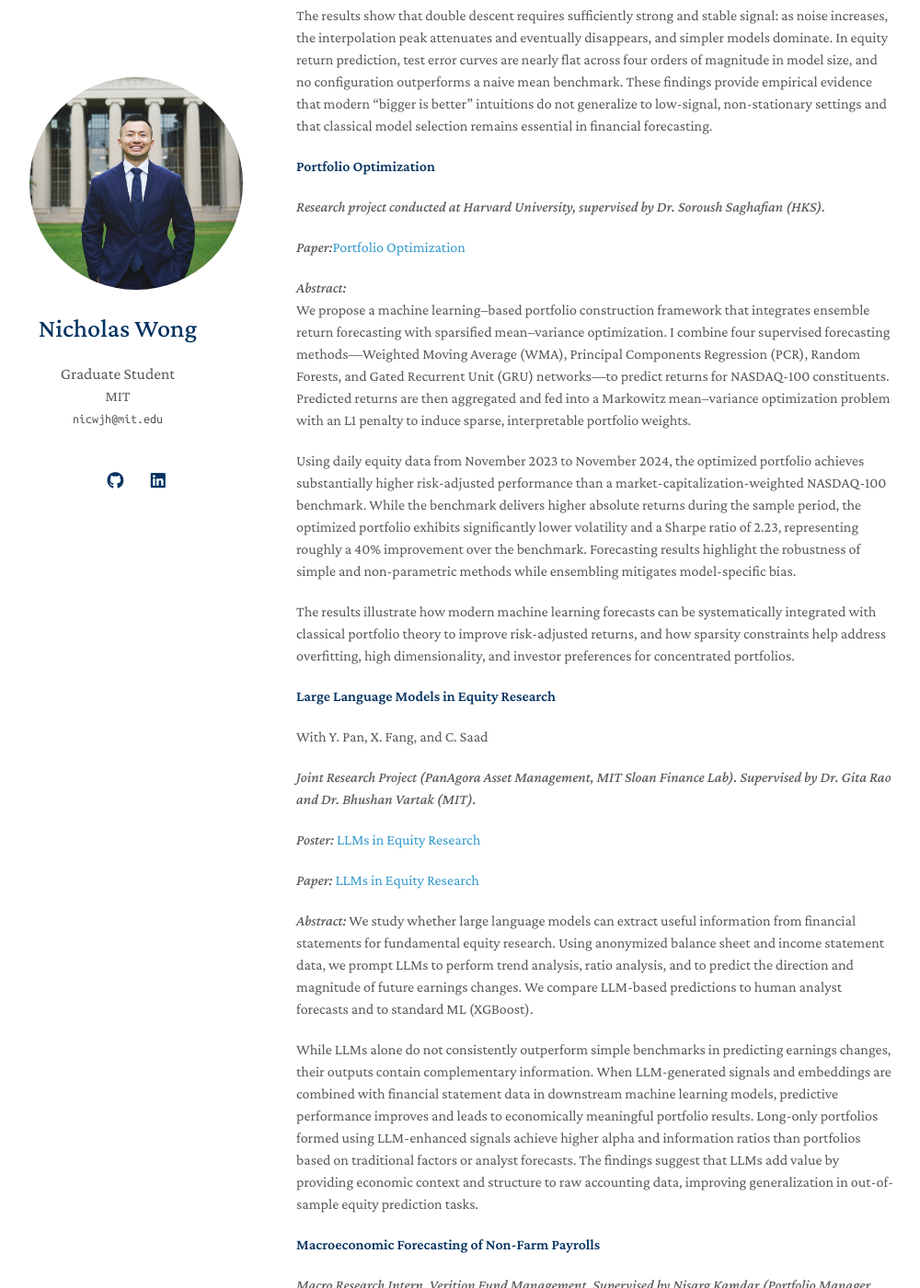
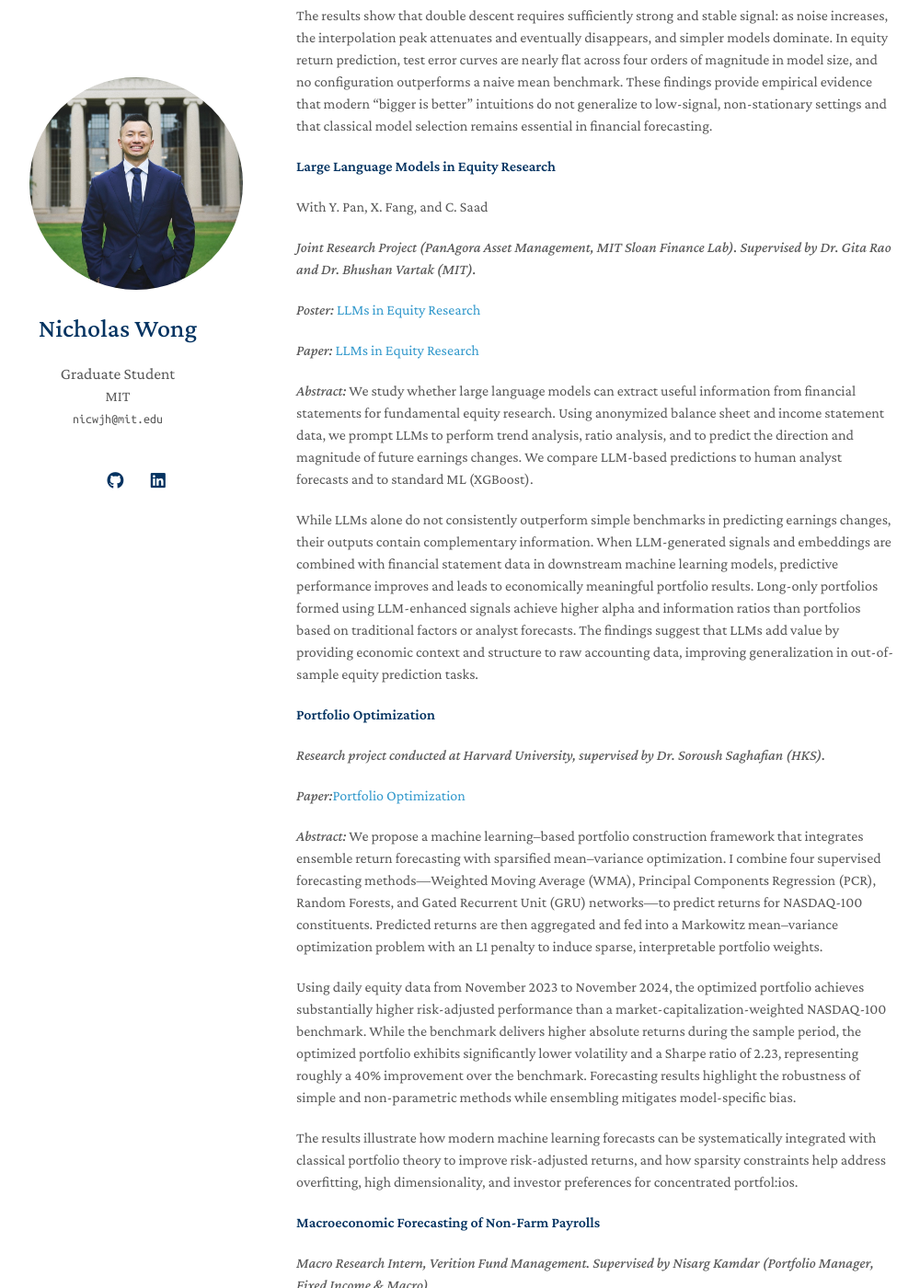
Before and after one commit to nicwjh/nicwjh.github.io, a Jekyll site: the page built from index.md, in a window 1280 px wide and 1400 px high, scrolled down 805 px. Shown: the whole window at 92% size, without its empty margins (148-1148 px from the left). Built offline with Jekyll 4.4.1, drawn with Linux system fonts in a browser that asks for light colours; a style sheet for code colours, icons or effects is not loaded; our own code applies the rules of GitHub Pages for plain Markdown files; some of the changed lines change nothing that is shown.

Commit message:
Update index.md

```diff
--- a/index.md
+++ b/index.md
@@ -33,6 +33,22 @@ Modern deep learning models often exhibit double descent, where test error worse
 The results show that double descent requires sufficiently strong and stable signal: as noise increases, the interpolation peak attenuates and eventually disappears, and simpler models dominate. In equity return prediction, test error curves are nearly flat across four orders of magnitude in model size, and no configuration outperforms a naive mean benchmark. These findings provide empirical evidence that modern “bigger is better” intuitions do not generalize to low-signal, non-stationary settings and that classical model selection remains essential in financial forecasting.
 
 
+#### Large Language Models in Equity Research
+With Y. Pan, X. Fang, and C. Saad
+
+*Joint Research Project (PanAgora Asset Management, MIT Sloan Finance Lab). Supervised by Dr. Gita Rao and Dr. Bhushan Vartak (MIT).*
+
+*Poster:* [LLMs in Equity Research](https://nicwong.com/assets/files/panagora_poster.pdf)
+
+*Paper:* [LLMs in Equity Research](https://nicwong.com/assets/files/llms_equity_research.pdf)
+
+_Abstract:_
+We study whether large language models can extract useful information from financial statements for fundamental equity research. Using anonymized balance sheet and income statement data, we prompt LLMs to perform trend analysis, ratio analysis, and to predict the direction and magnitude of future earnings changes. We compare LLM-based predictions to human analyst forecasts and to standard ML (XGBoost).
+
+While LLMs alone do not consistently outperform simple benchmarks in predicting earnings changes, their outputs contain complementary information. When LLM-generated signals and embeddings are combined with financial statement data in downstream machine learning models, predictive performance improves and leads to economically meaningful portfolio results. Long-only portfolios formed using LLM-enhanced signals achieve higher alpha and information ratios than portfolios based on traditional factors or analyst forecasts. The findings suggest that LLMs add value by providing economic context and structure to raw accounting data, improving generalization in out-of-sample equity prediction tasks.
+
+
+
 #### Portfolio Optimization
 
 *Research project conducted at Harvard University, supervised by Dr. Soroush Saghafian (HKS).*
@@ -47,21 +63,8 @@ We propose a machine learning–based portfolio construction framework that inte
 
 Using daily equity data from November 2023 to November 2024, the optimized portfolio achieves substantially higher risk-adjusted performance than a market-capitalization-weighted NASDAQ-100 benchmark. While the benchmark delivers higher absolute returns during the sample period, the optimized portfolio exhibits significantly lower volatility and a Sharpe ratio of 2.23, representing roughly a 40% improvement over the benchmark. Forecasting results highlight the robustness of simple and non-parametric methods while ensembling mitigates model-specific bias.
 
-The results illustrate how modern machine learning forecasts can be systematically integrated with classical portfolio theory to improve risk-adjusted returns, and how sparsity constraints help address overfitting, high dimensionality, and investor preferences for concentrated portfolios.
+The results illustrate how modern machine learning forecasts can be systematically integrated with classical portfolio theory to improve risk-adjusted returns, and how sparsity constraints help address overfitting, high dimensionality, and investor preferences for concentrated portfol:ios.
 
-#### Large Language Models in Equity Research
-With Y. Pan, X. Fang, and C. Saad
-
-*Joint Research Project (PanAgora Asset Management, MIT Sloan Finance Lab). Supervised by Dr. Gita Rao and Dr. Bhushan Vartak (MIT).*
-
-*Poster:* [LLMs in Equity Research](https://nicwong.com/assets/files/panagora_poster.pdf)
-
-*Paper:* [LLMs in Equity Research](https://nicwong.com/assets/files/llms_equity_research.pdf)
-
-_Abstract:_
-We study whether large language models can extract useful information from financial statements for fundamental equity research. Using anonymized balance sheet and income statement data, we prompt LLMs to perform trend analysis, ratio analysis, and to predict the direction and magnitude of future earnings changes. We compare LLM-based predictions to human analyst forecasts and to standard ML (XGBoost).
-
-While LLMs alone do not consistently outperform simple benchmarks in predicting earnings changes, their outputs contain complementary information. When LLM-generated signals and embeddings are combined with financial statement data in downstream machine learning models, predictive performance improves and leads to economically meaningful portfolio results. Long-only portfolios formed using LLM-enhanced signals achieve higher alpha and information ratios than portfolios based on traditional factors or analyst forecasts. The findings suggest that LLMs add value by providing economic context and structure to raw accounting data, improving generalization in out-of-sample equity prediction tasks.
 
 #### Macroeconomic Forecasting of Non-Farm Payrolls
 
@@ -110,6 +113,7 @@ With C. Shan, A. Wakrim, M. Walcher, D. Xiang, I. Xiao, J. Xu, and R. Yamahara.
 <!--
 *Deck:* [Artificial Intelligence for Financial Analysis](http://nicwong.com/assets/files/T-Rowe-Final-Deck.pdf)
 -->
+
 _Abstract:_
 We study whether modern generative AI models can perform analyst-level equity research. Using Microsoft and Chipotle as representative case studies (diversified, multi-segment vs pure-play, single business), we design a three-layer evaluation framework that progressively increases data quality and prompting sophistication, and compare AI-generated reports to professional analyst outputs.
 
```
